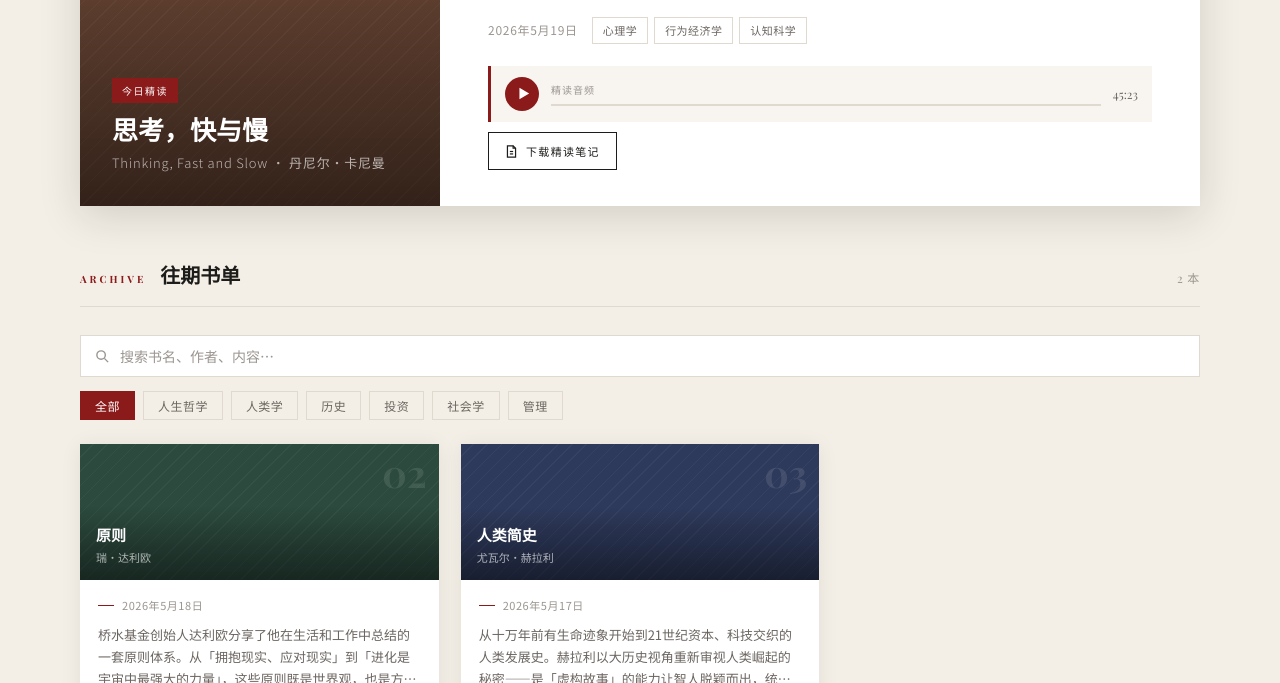
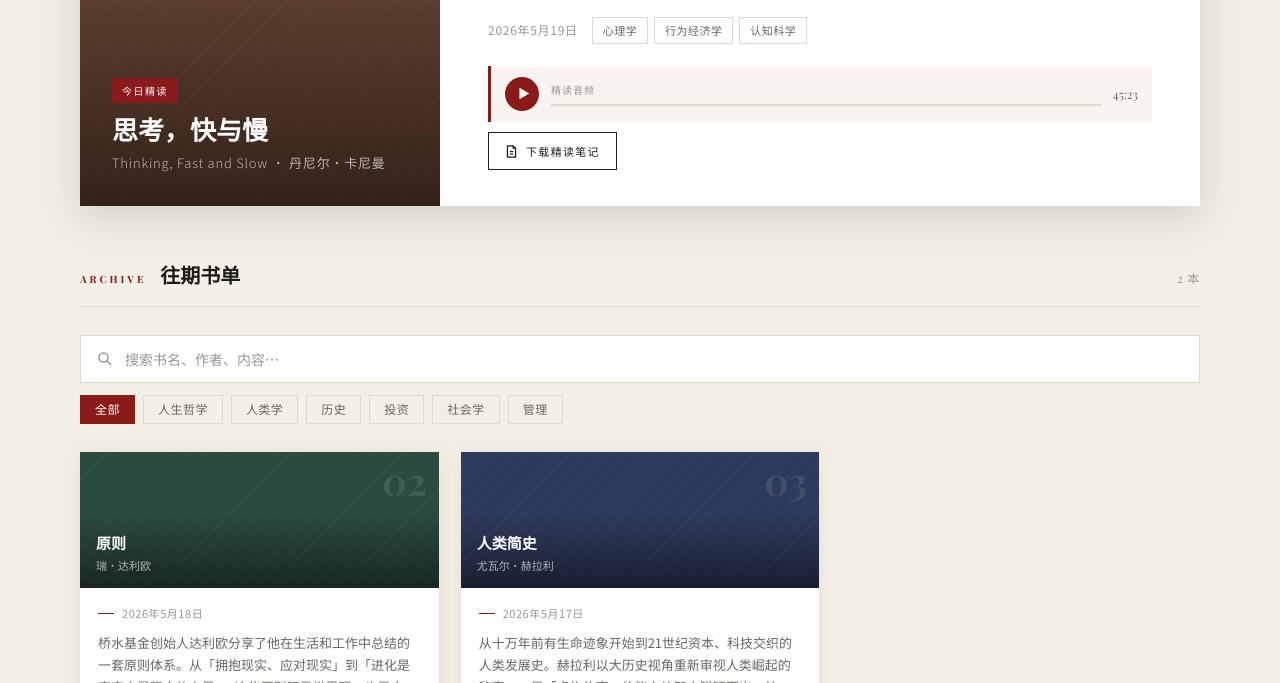
Before and after one commit to FreedomBAO/yibenshi, a plain HTML site: page index.html in a window 1280 px wide. Shown: the part 417-1100 px from the top of the page. Drawn offline with nearby package versions, Linux system fonts and the light colour scheme; a web font is replaced by a local one.

Commit message:
fix: 修复搜索框比例，图标尺寸固定，搜索栏全宽

```diff
--- a/index.html
+++ b/index.html
@@ -43,7 +43,7 @@
 
       <div class="search-filter-bar">
         <div class="search-box">
-          <svg viewBox="0 0 16 16" fill="none" stroke="currentColor" stroke-width="1.5">
+          <svg width="16" height="16" viewBox="0 0 16 16" fill="none" stroke="currentColor" stroke-width="1.5">
             <circle cx="6.5" cy="6.5" r="4.5"/>
             <line x1="10" y1="10" x2="14" y2="14"/>
           </svg>
--- a/style.css
+++ b/style.css
@@ -387,65 +387,79 @@ body {
 
 /* ── Search & Filter ── */
 .search-filter-bar {
-  margin-bottom: 24px;
+  margin-bottom: 28px;
   display: flex;
   flex-direction: column;
-  gap: 14px;
+  gap: 12px;
 }
 
 .search-box {
+  width: 100%;
   display: flex;
   align-items: center;
-  gap: 10px;
+  gap: 12px;
   background: var(--card-bg);
   border: 1.5px solid var(--border);
-  padding: 10px 14px;
-  transition: border-color 0.2s;
+  padding: 0 16px;
+  height: 48px;
+  box-sizing: border-box;
+  transition: border-color 0.2s, box-shadow 0.2s;
 }
 
 .search-box:focus-within {
   border-color: var(--accent);
+  box-shadow: 0 0 0 3px rgba(139,26,26,0.07);
 }
 
 .search-box svg {
-  width: 15px;
-  height: 15px;
+  width: 16px;
+  height: 16px;
+  min-width: 16px;
+  min-height: 16px;
   color: var(--text-light);
   flex-shrink: 0;
+  display: block;
 }
 
 .search-box input {
   flex: 1;
+  min-width: 0;
   border: none;
   outline: none;
   background: transparent;
   font-family: var(--font-sans);
   font-size: 14px;
+  line-height: 1;
   color: var(--text-primary);
+  height: 100%;
 }
 
-.search-box input::placeholder {
-  color: var(--text-light);
-}
+.search-box input::placeholder { color: var(--text-light); }
 
 .search-clear {
   background: none;
   border: none;
   cursor: pointer;
   color: var(--text-light);
-  font-size: 12px;
-  padding: 2px 4px;
+  font-size: 13px;
+  width: 20px;
+  height: 20px;
   display: none;
+  align-items: center;
+  justify-content: center;
+  flex-shrink: 0;
   transition: color 0.2s;
+  padding: 0;
 }
 
 .search-clear:hover { color: var(--accent); }
-.search-clear.visible { display: block; }
+.search-clear.visible { display: flex; }
 
 .filter-chips {
   display: flex;
   flex-wrap: wrap;
   gap: 8px;
+  align-items: center;
 }
 
 .filter-chip {
@@ -458,6 +472,7 @@ body {
   font-family: var(--font-sans);
   letter-spacing: 0.04em;
   transition: all 0.18s;
+  line-height: 1.4;
 }
 
 .filter-chip:hover {
@@ -480,7 +495,6 @@ body {
 }
 
 .empty-search {
-  grid-column: 1 / -1;
   text-align: center;
   padding: 60px 0;
   color: var(--text-light);
```
